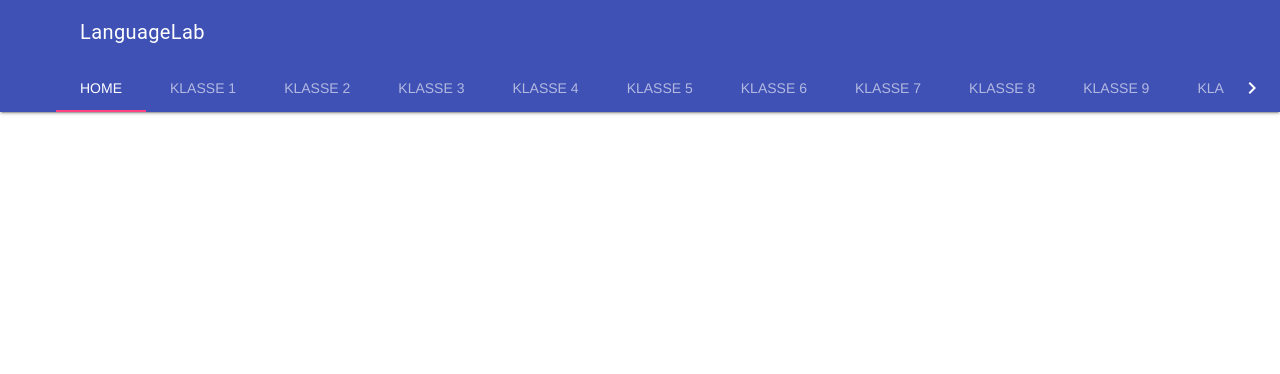
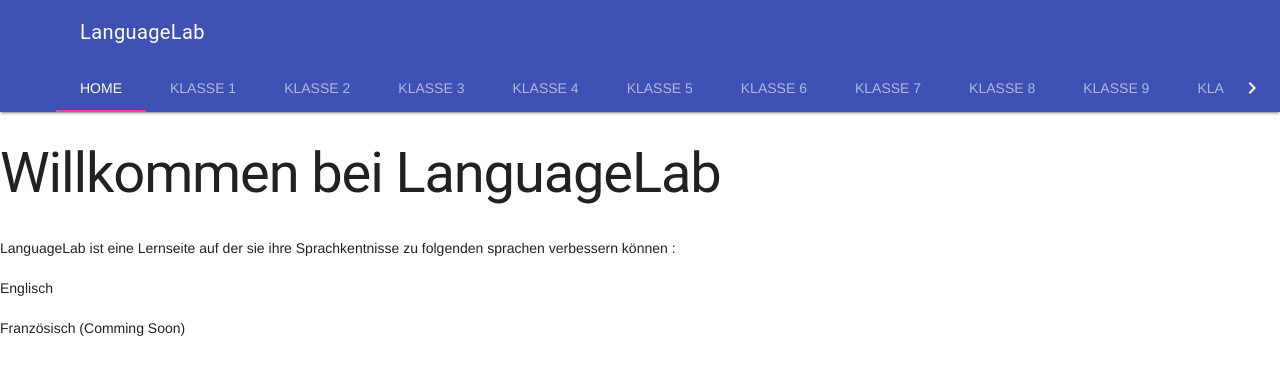
Before and after one commit to SembiaStudios/VP, a plain HTML site: page index.html in a window 1280 px wide. Drawn offline with nearby package versions, Linux system fonts and the light colour scheme.

Commit message:
Update index.html

```diff
--- a/index.html
+++ b/index.html
@@ -44,7 +44,12 @@
     </div>
     <main class="mdl-layout__content">
       <section class="mdl-layout__tab-panel is-active" id="scroll-tab-0">
-        <div class="page-content"><!-- Your content goes here --></div>
+        <div class="page-content">
+            <h1>Willkommen bei LanguageLab</h1>
+            <p>LanguageLab ist eine Lernseite auf der sie ihre Sprachkentnisse zu folgenden sprachen verbessern können : </p>
+            <p id="language-list-color-1"> Englisch </p>
+            <p id="language-list-color-1"> Französisch (Comming Soon) </p>
+        </div>
       </section>
       <section class="mdl-layout__tab-panel" id="scroll-tab-1">
         <div class="page-content"><!-- Your content goes here --></div>
```
